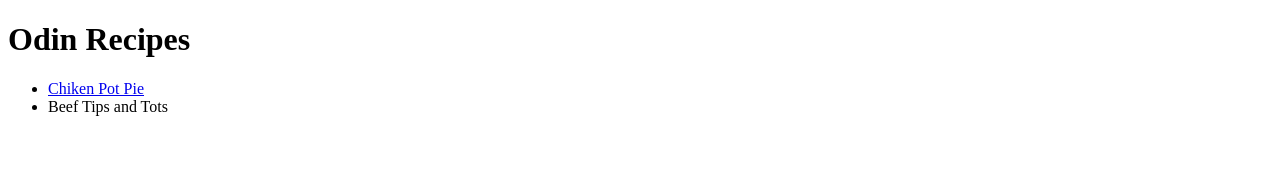
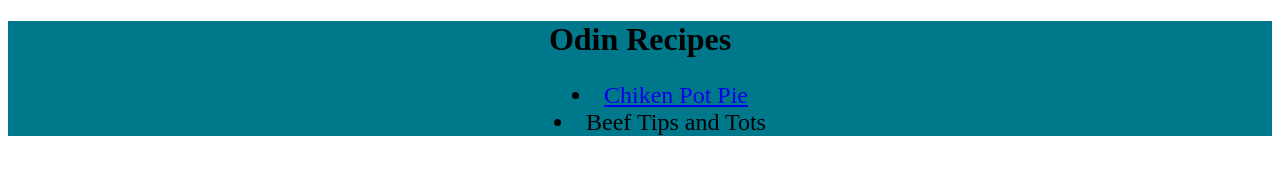
Before and after one commit to NewbieAtCodding/odin-recipes, a plain HTML site: page index.html in a window 1280 px wide. Drawn offline with Linux system fonts and the light colour scheme.

Commit message:
some css

```diff
--- a/css/styles.css
+++ b/css/styles.css
@@ -0,0 +1,8 @@
+.main_page{
+    background-color: rgba(0, 120,140, 50);
+    text-align: center;
+}
+ul{
+    font-size: 1.5rem;
+    list-style-position: inside;
+}
--- a/index.html
+++ b/index.html
@@ -4,12 +4,15 @@
     <meta charset="UTF-8" />
     <meta name="viewport" content="width=device-width, initial-scale=1.0" />
     <title>Odin Recipes</title>
+    <link rel="stylesheet" href="/css/styles.css">
   </head>
   <body>
+    <div class="main_page">
     <h1>Odin Recipes</h1>
     <ul>
       <li><a href="/recipes/chiken_pot_pie.html">Chiken Pot Pie</a></li>
       <li><a href="/recipes/beef_tips_and_tots.html"></a>Beef Tips and Tots</li>
     </ul>
+  </div>
   </body>
 </html>
```
